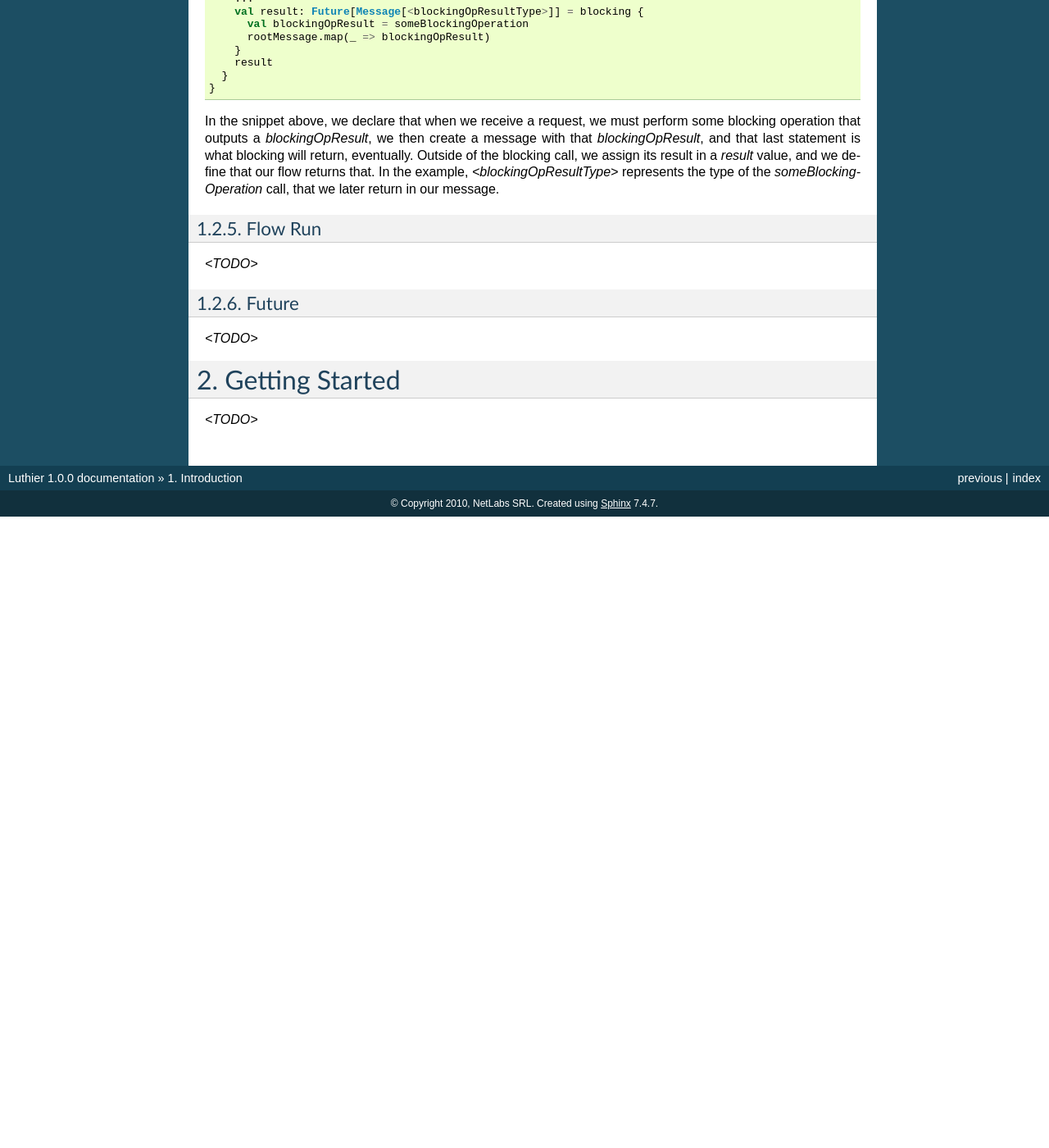
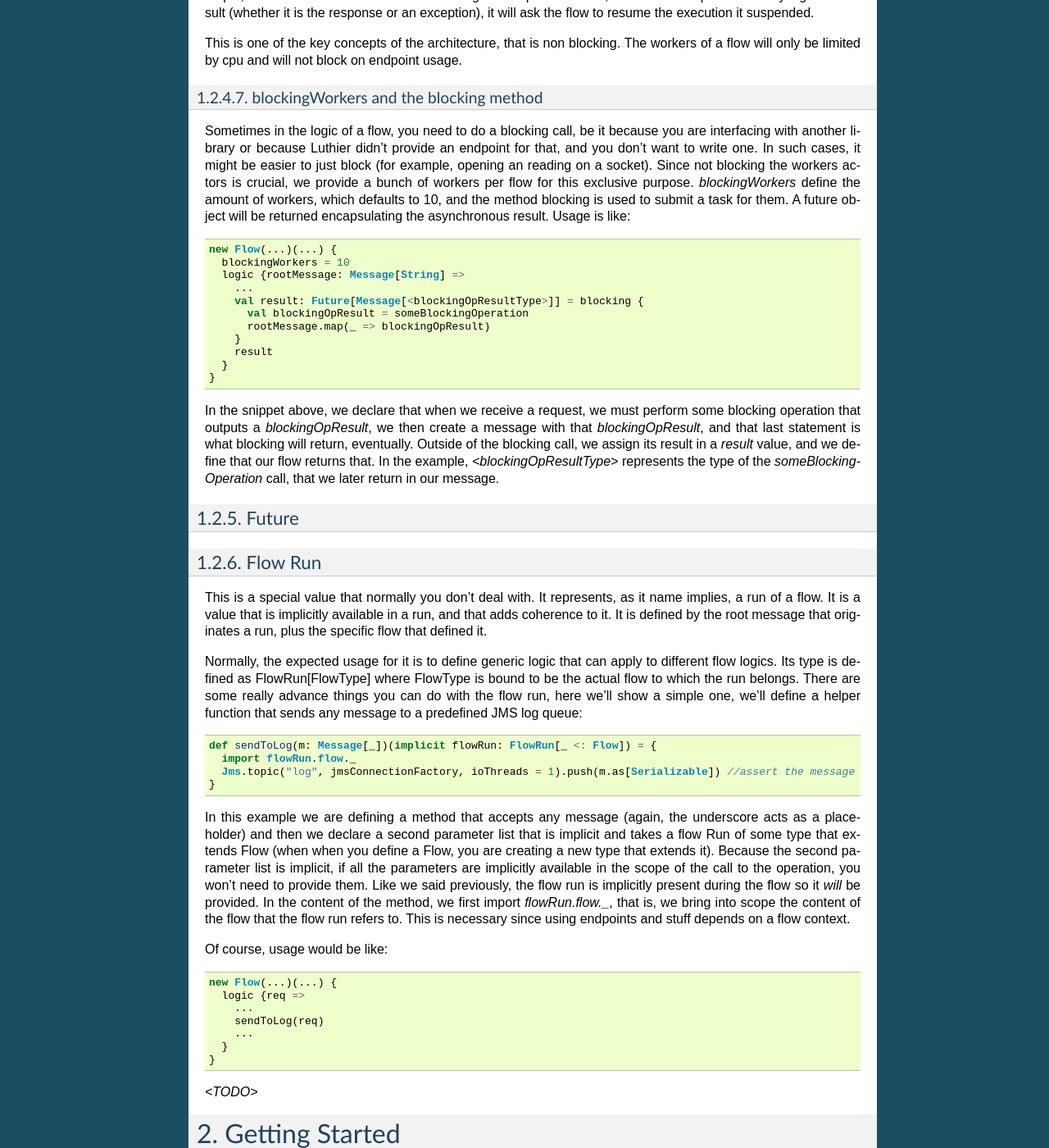
Before and after one commit to netlabs-foundation/luthier, a Sphinx documentation site: the page built from doc/sphinx/intro.rst, in a window 1280 px wide and 1400 px high, scrolled down 6855 px. Shown: the whole window at 82% size. Built offline with Sphinx 7.4.7, drawn with Linux system fonts in a browser that asks for light colours; before the commit the page ends 7485 px from its top, so only the background shows below that; some of the changed text lies outside the part shown.

Commit message:
Documented FlowRun

```diff
--- a/doc/sphinx/intro.rst
+++ b/doc/sphinx/intro.rst
@@ -325,11 +325,33 @@ one:
 .. code-block:: scala
 
   //Forward a webservice call in case that we can't handle it
-  new Flow("ws-handler")(Ws) {
-    logic {wsResponse: Message[WsResponse] =>
-      log.info("Poll result: " + wsResponse.payload)
-    }
+  new Flow("endpoint-forwarder")(Jms.queue(..., jmsConnectionFactory)) {
+    logic {req => Jms.queue(..., jmsConnectionFactory).ask(req) }
   }
+
+Exchange pattern
+****************
+
+As you have seen, the exchange pattern of the flow depends entirely on the root endpoint you used to define it. Now,
+due to the nature of various transports, it makes sence for its endpoint to implement more than one endpoint type,
+and this might be a problem when you try to define a flow with and endpoint that is both a Source, and a Responsible
+endpoint.
+To solve this, we have to explicitly specify the exchange pattern in the flow optional third parameter list like this:
+
+.. code-block:: scala
+
+  new Flow("flow1")(SomeHybridEndpoint)(ExchangePattern.RequestResponse) {
+    logic {req => ... }
+  }
+  new Flow("flow2")(SomeHybridEndpoint)(ExchangePattern.OneWay) {
+    logic {req => ... }
+  }
+
+.. HINT::
+
+  Remeber when we said that having multiple parameter lists had other usages? well, this is one of them, making them
+  optional. In this case, the exchange pattern is infered via your endpoint type, only failing when your endpoint
+  supports both type.
 
 name
 ****
@@ -413,13 +435,48 @@ our flow returns that.
 In the example, `<blockingOpResultType>` represents the type of the `someBlockingOperation` call, that we later return
 in our message.
 
+Future
+------
+
+
 Flow Run
 --------
 
-*<TODO>*
+This is a special value that normally you don't deal with. It represents, as it name implies, a run of a flow. It is
+a value that is implicitly available in a run, and that adds coherence to it. It is defined by the root message that
+originates a run, plus the specific flow that defined it.
 
-Future
-------
+Normally, the expected usage for it is to define generic logic that can apply to different flow logics.
+Its type is defined as FlowRun[FlowType] where FlowType is bound to be the actual flow to which the run belongs.
+There are some really advance things you can do with the flow run, here we'll show a simple one, we'll define a
+helper function that sends any message to a predefined JMS log queue:
+
+.. code-block:: scala
+
+  def sendToLog(m: Message[_])(implicit flowRun: FlowRun[_ <: Flow]) = {
+    import flowRun.flow._
+    Jms.topic("log", jmsConnectionFactory, ioThreads = 1).push(m.as[Serializable]) //assert the message IS serializable
+  }
+
+In this example we are defining a method that accepts any message (again, the underscore acts as a placeholder) and then
+we declare a second parameter list that is implicit and takes a flow Run of some type that extends Flow (when
+when you define a Flow, you are creating a new type that extends it). Because the second parameter list is implicit, if
+all the parameters are implicitly available in the scope of the call to the operation, you won't need to provide them.
+Like we said previously, the flow run is implicitly present during the flow so it *will* be provided.
+In the content of the method, we first import `flowRun.flow._`, that is, we bring into scope the content of the flow that
+the flow run refers to. This is necessary since using endpoints and stuff depends on a flow context.
+
+Of course, usage would be like:
+
+.. code-block:: scala
+
+  new Flow(...)(...) {
+    logic {req =>
+      ...
+      sendToLog(req)
+      ...
+    }
+  }
 
 *<TODO>*
 
```
